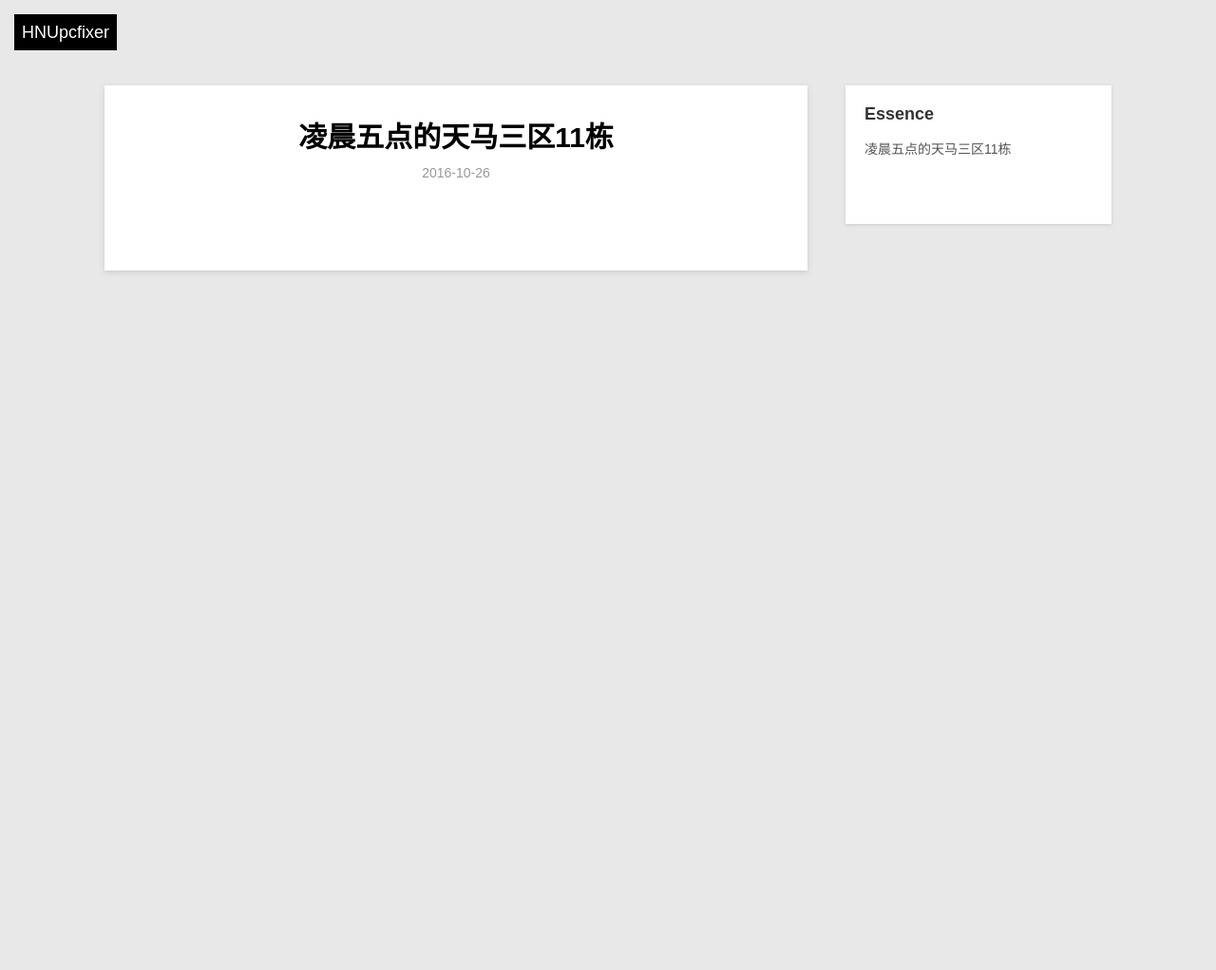
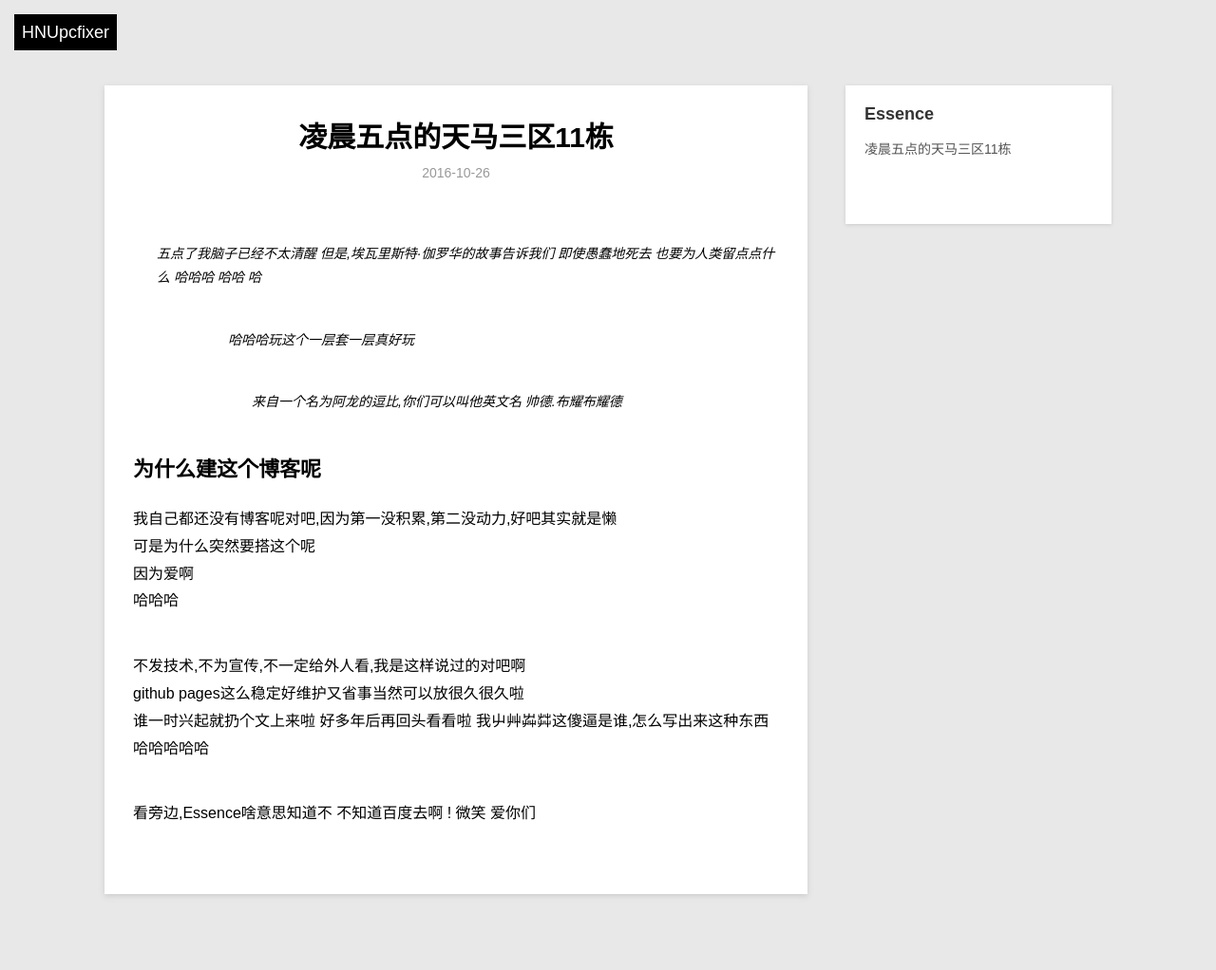
Before and after one commit to hnupcfixer/hnupcfixer.github.io, a Jekyll site: the page built from _posts/blog/2016-10-26-first-post.md, in a window 1280 px wide. Shown: the whole page at 95% size. Built offline with Jekyll 4.4.1, drawn with Linux system fonts in a browser that asks for light colours; before the commit the page ends 900 px from its top, so only the background shows below that.

Commit message:
哈哈哈第一篇!!!

```diff
--- a/_posts/blog/2016-10-26-first-post.md
+++ b/_posts/blog/2016-10-26-first-post.md
@@ -4,3 +4,33 @@ title:      凌晨五点的天马三区11栋
 category: blog
 description: 哈哈哈是的第一篇就是这个
 ---
+
+>五点了我脑子已经不太清醒
+>但是,埃瓦里斯特·伽罗华的故事告诉我们
+>即使愚蠢地死去
+>也要为人类留点点什么
+>哈哈哈
+>哈哈
+>哈
+>>>>哈哈哈玩这个一层套一层真好玩
+>>>>>来自一个名为阿龙的逗比,你们可以叫他英文名 帅德.布耀布耀德
+
+为什么建这个博客呢
+---
+  我自己都还没有博客呢对吧,因为第一没积累,第二没动力,好吧其实就是懒
+  可是为什么突然要搭这个呢
+  因为爱啊
+  哈哈哈
+
+  不发技术,不为宣传,不一定给外人看,我是这样说过的对吧啊
+  github pages这么稳定好维护又省事当然可以放很久很久啦
+  谁一时兴起就扔个文上来啦
+  好多年后再回头看看啦
+  我屮艸芔茻这傻逼是谁,怎么写出来这种东西
+  哈哈哈哈哈
+
+  看旁边,Essence啥意思知道不
+  不知道百度去啊
+  !
+  微笑
+  爱你们
```
